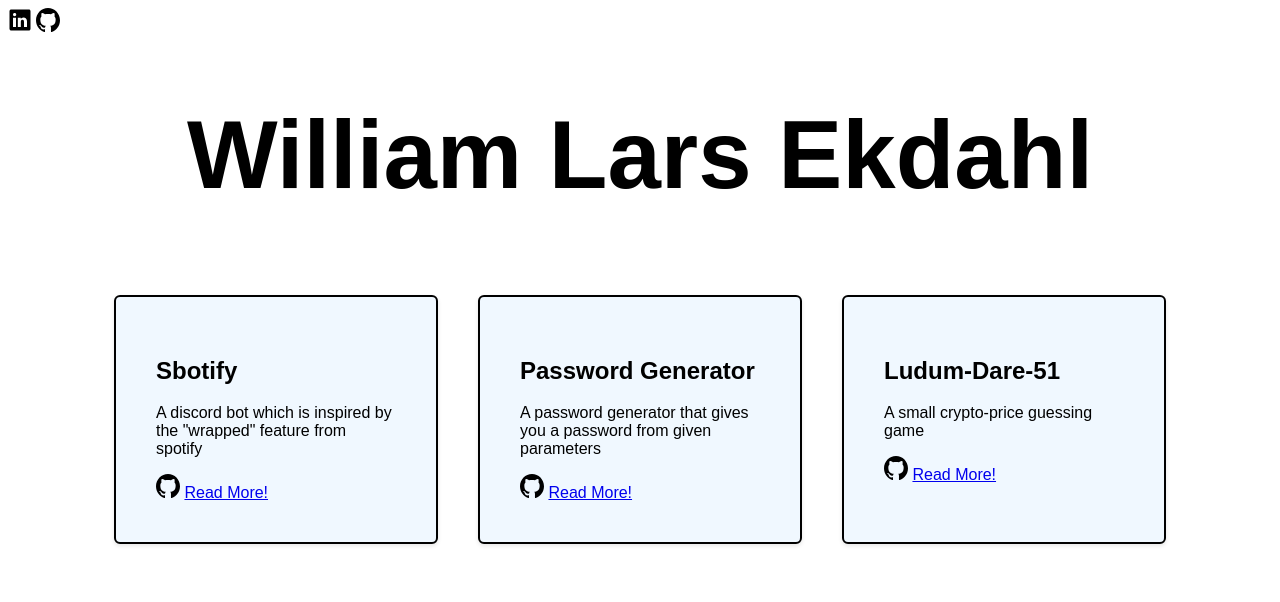
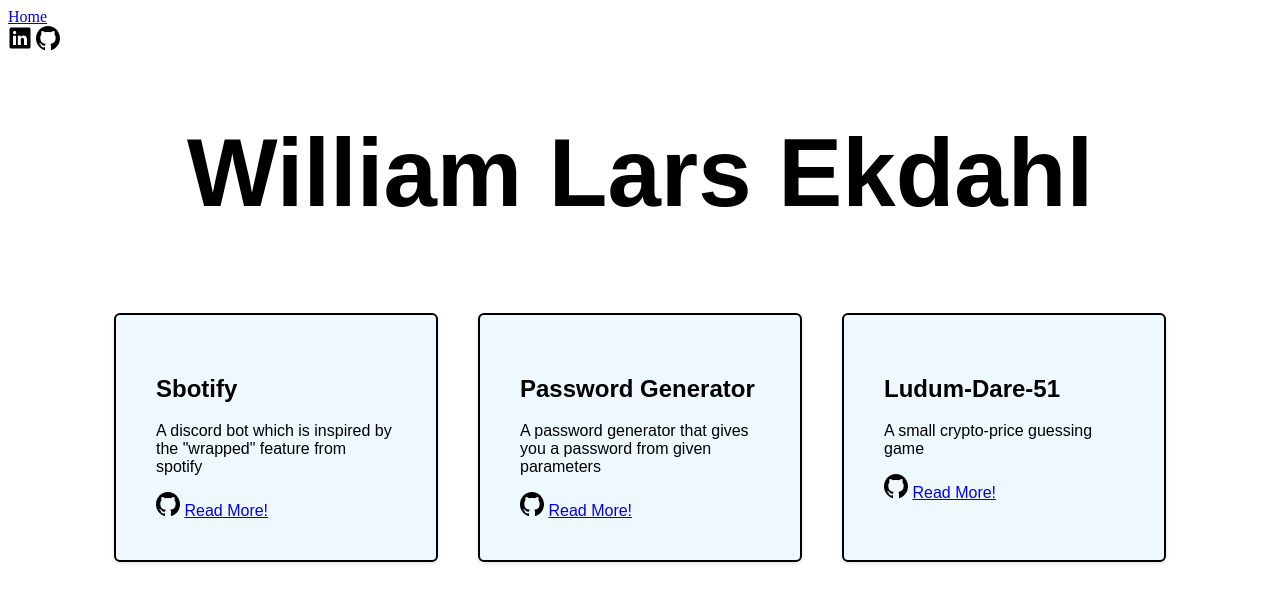
Before and after one commit to ViljamEkdhl/Portfolio, a SvelteKit app: page / in a window 1280 px wide. Shown: the top 602 px of the page. Built offline with nearby package versions, Linux system fonts and the light colour scheme.

Commit message:
add general layout file

```diff
--- /dev/null
+++ b/src/routes/+layout.svelte
@@ -0,0 +1,10 @@
+<script>
+    import TopBar from '../components/TopBar.svelte';
+</script>
+
+<nav>
+    <a href="/">Home</a>
+    <TopBar/>
+</nav>
+
+<slot></slot>
--- a/src/routes/+page.svelte
+++ b/src/routes/+page.svelte
@@ -1,14 +1,7 @@
 <script>
-	import TopBar from '../components/TopBar.svelte';
     import Card from '../components/Card.svelte';
     import gitHub from '../assets/gitHub.svg'
-
 </script>
-
-<nav>
-    <TopBar/>
-</nav>
-
 
 <h1>William Lars Ekdahl</h1>
 
```
